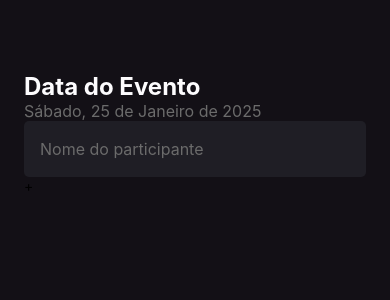
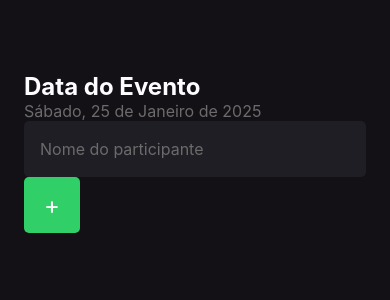
Before and after one commit to JVMedeiros/imhere, a React Native app: screen / in a window 390 px wide. Shown: the top 300 px of the page. Built offline with nearby package versions, Linux system fonts and the light colour scheme.

Commit message:
wip: home page wip

```diff
--- a/src/screens/Home/styles.ts
+++ b/src/screens/Home/styles.ts
@@ -23,5 +23,17 @@ export const styles = StyleSheet.create({
     padding: 16,
     fontSize: 16,
     color: '#FDFCFE'
+  },
+  buttonText: {
+    color: '#FFF',
+    fontSize: 24
+  },
+  button: {
+    width: 56,
+    height: 56,
+    borderRadius: 5,
+    backgroundColor: '#31CF67',
+    alignItems: 'center',
+    justifyContent: 'center'
   }
 })
```
